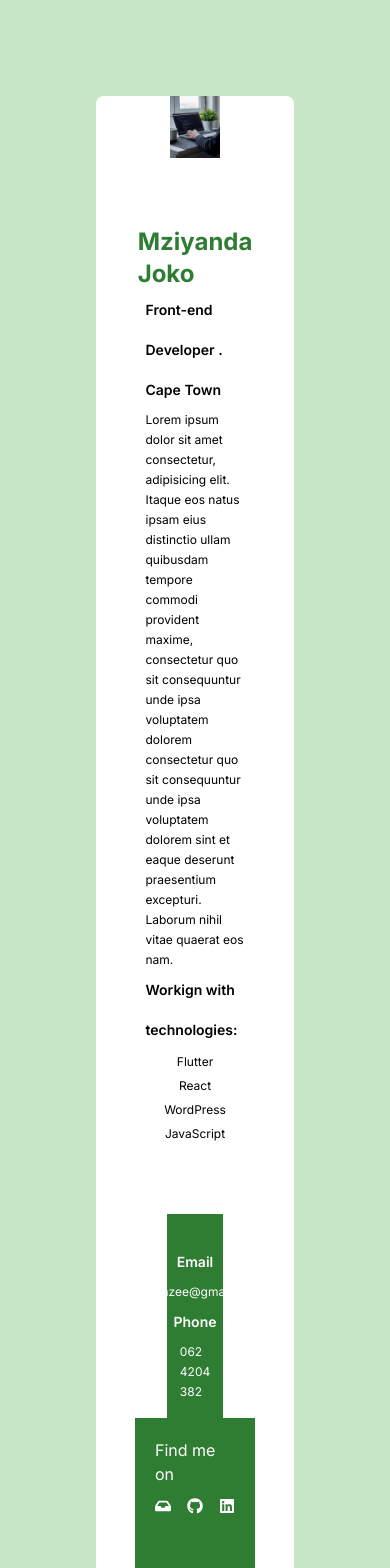
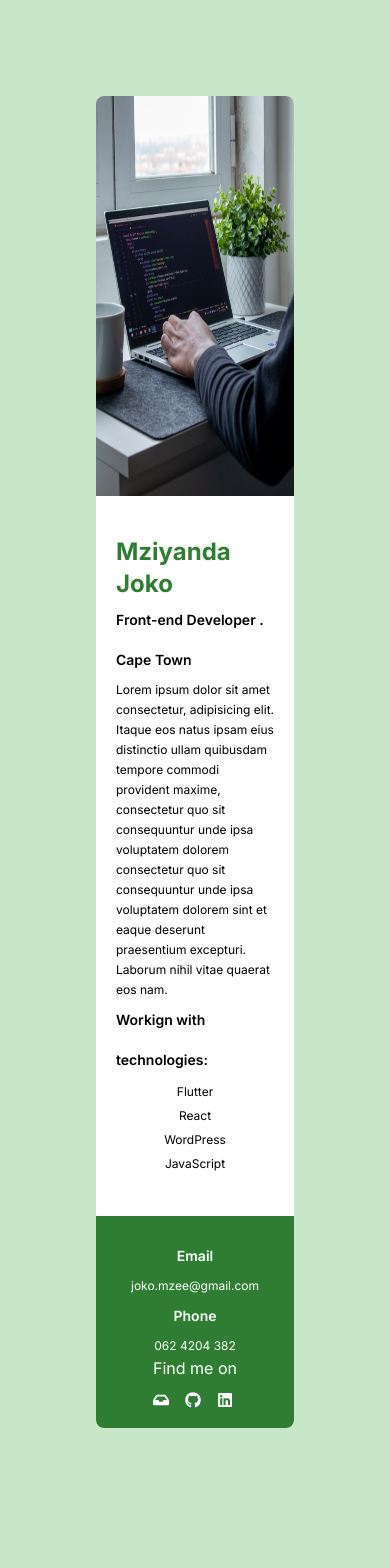
Before and after one commit to mziyandajoko/card_profile, a Next.js app: page / in a window 390 px wide. Shown: the top 1568 px of the page. After the commit the page ends 1524 px from the top, so only its background shows below. Built offline with nearby package versions, Linux system fonts and the light colour scheme.

Commit message:
fix mobile layout

```diff
--- a/app/components/card/page.jsx
+++ b/app/components/card/page.jsx
@@ -2,18 +2,21 @@ import Footer from '@/app/components/footer/page'
 import Image from 'next/image';
 const card = () => {
   return (
-   <div className="bg-white rounded-lg relative gap-10 flex flex-col container items-center justify-between overflow-clip md:items-start md:flex-row-reverse">
+    <div className='bg-white rounded-lg overflow-clip relative'>
+   <div className=" gap-5 flex flex-col container items-center justify-between  md:items-start md:flex-row-reverse md:gap-10">
 
-      <Image className='w-1/4 left-52 top-7  md:absolute'
+      <Image className='w-[100%] h-[400px] left-52 top-7 md:h-auto md:w-1/4  md:absolute'
           alt="developer image"
           src={`/images/developer.jpeg`}
           width={300}
           height={300}/>
 
-    <div className='flex flex-col items-center py-7 w-1/2'>
+    <div className='p-5 w-[100%] md:w-[53%]'>
+      <div className='flex flex-col items-center  md:items-start'>
+
       <h1 className='text-2xl font-bold leading-8 color-green'>Mziyanda Joko</h1>
           <p className='text-sm font-semibold leading-10'>Front-end Developer . Cape Town</p>
-          <p className='text-xs leading-5'>Lorem ipsum dolor sit amet consectetur,
+          <p className='flex text-xs items-center  leading-5'>Lorem ipsum dolor sit amet consectetur,
           adipisicing elit. Itaque eos natus ipsam eius distinctio ullam quibusdam
           tempore commodi provident maxime, consectetur quo sit consequuntur unde ipsa
           voluptatem dolorem
@@ -21,20 +24,26 @@ const card = () => {
           voluptatem dolorem  sint et eaque deserunt praesentium excepturi.
           Laborum nihil vitae quaerat eos nam.</p>
         <h3 className='text-sm font-semibold leading-10'>Workign with technologies:</h3>
-        <ul className='text-xs flex flex-col items-center leading-6'>
+        <ul className='text-xs flex flex-col items-center leading-6 md:items-start'>
           <li>Flutter</li>
           <li>React</li>
           <li>WordPress</li>
           <li>JavaScript</li>
         </ul>
+      </div>
     </div>
 
-    <div className='flex flex-col items-center bg-darkgreen bg-cover w-1/4 text-white  p-7 md:items-start'>
+    <div className='bg-darkgreen w-[100%] md:w-1/4 md:items-start'>
+      <div className='flex flex-col items-center text-white py-5 md:py-24 '>
+
       <h5 className='text-sm font-semibold leading-10'>Email</h5>
       <p className='text-xs leading-5'>joko.mzee@gmail.com</p>
       <h5 className='text-sm font-semibold leading-10'>Phone</h5>
       <p className='text-xs leading-5' tell="062 4204 382">062 4204 382</p>
       <Footer />
+      </div>
+    </div>
+
     </div>
    </div>
   )
--- a/app/components/footer/page.js
+++ b/app/components/footer/page.js
@@ -3,7 +3,7 @@ import {FaGithub, FaLinkedin, FaInbox, } from 'react-icons/fa';
 
 function footer() {
   return (
-    <footer className='mt-4 p-5 pb-16'>
+    <footer className=''>
         <h5 className='text-white'>Find me on </h5>
           <div className='flex justify-between w-20 pt-3 text-white'>
             <FaInbox />
```
